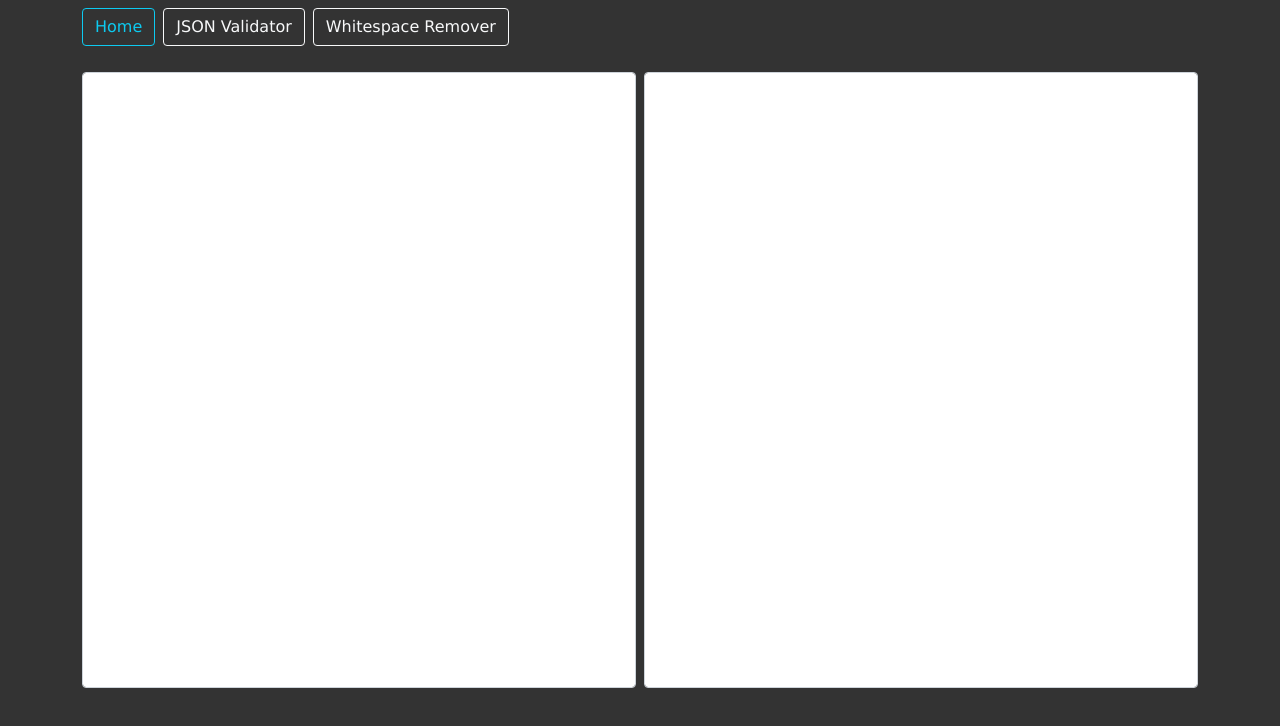
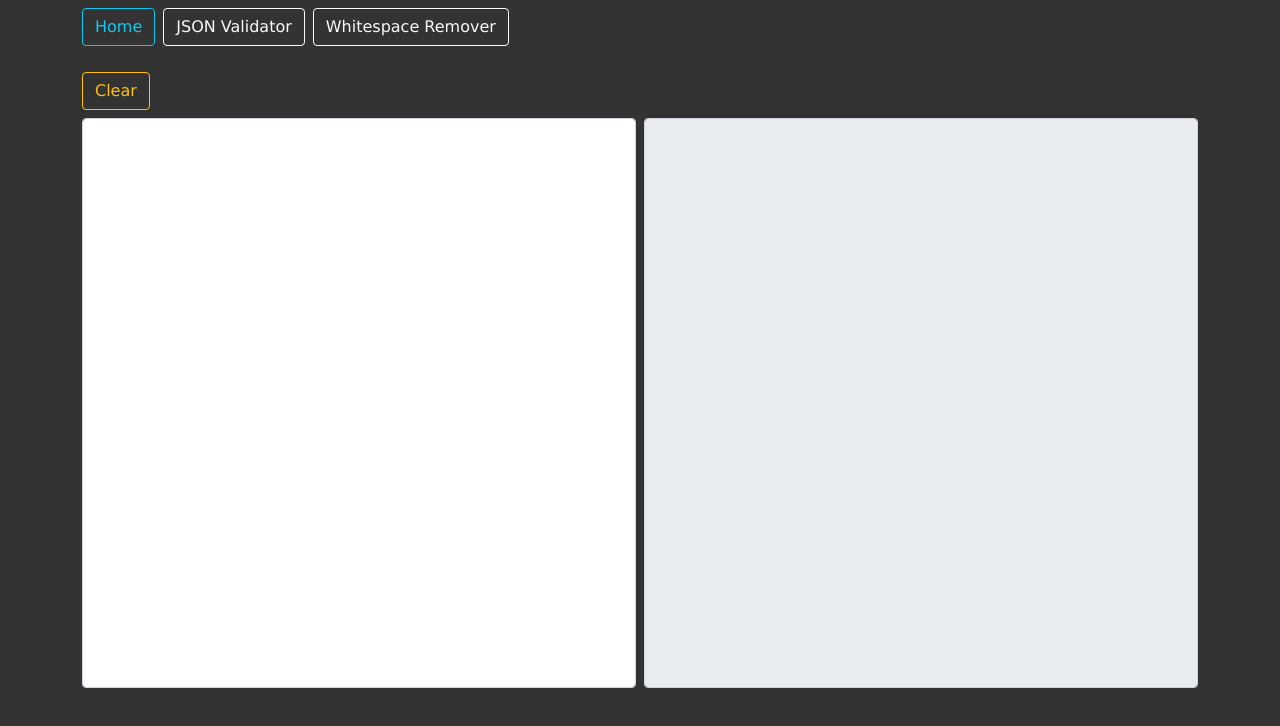
Before and after one commit to cwtwelve/text-formatter, a React (Create React App) app: page /WhitespaceRemover in a window 1280 px wide. Shown: the top 726 px of the page. Built offline with nearby package versions, Linux system fonts and the light colour scheme.

Commit message:
little tweaks

```diff
--- a/src/components/ui/InfoMessage/InfoMessage.tsx
+++ b/src/components/ui/InfoMessage/InfoMessage.tsx
@@ -5,11 +5,13 @@ import './infoMessage.scss';
 interface UIMessageProps {
 	text: string;
 	infoMessageType: InfoMessageType;
+	clickHandler?: () => void;
 }
 
 const UIMessage = ({
 	text,
 	infoMessageType = InfoMessageType.INFO,
+	clickHandler,
 }: UIMessageProps) => {
 	if (!text) {
 		return null;
@@ -17,15 +19,17 @@ const UIMessage = ({
 
 	return (
 		<div
+			key={Date.now()}
+			onClick={clickHandler}
 			className={`message-container ${
 				infoMessageType === InfoMessageType.INFO
-					? 'info-border-color'
+					? 'info-message-container'
 					: infoMessageType === InfoMessageType.SUCCESS
-					? 'success-border-color'
-					: 'error-border-color'
+					? 'success-message-container'
+					: 'failure-message-container'
 			}`}
 		>
-			<div className='message'>{text}</div>
+			<span>{text}</span>
 		</div>
 	);
 };
--- a/src/components/ui/InfoMessage/infoMessage.scss
+++ b/src/components/ui/InfoMessage/infoMessage.scss
@@ -1,20 +1,50 @@
+@import '../../../index.scss';
+
 .message-container {
-	padding: 1px 5px;
-	/* padding: 0.375rem 0.75rem; */
+	cursor: default;
+	padding: 1px 12px;
 	border: 1px solid;
 	border-radius: 0.25rem;
 }
 
-.info-border-color {
-	border-color: white;
+.info-message-container {
+	border-color: $white-color;
 }
 
-.success-border-color {
-	border-color: #28a745;
+.success-message-container {
+	border-color: $teal-color;
+	animation: successColorSwipe 1s;
+	animation-timing-function: linear;
+	animation-direction: alternate;
 }
 
-.error-border-color {
-	border-color: #dc3545;
+.failure-message-container {
+	border-color: $pink-color;
+	animation: failureColorSwipe 1s;
+	animation-timing-function: linear;
+	animation-direction: alternate;
 }
 
-/* .message {} */
+@keyframes successColorSwipe {
+	0% {
+		background-color: transparent;
+	}
+	50% {
+		background-color: $teal-color;
+	}
+	100% {
+		background-color: transparent;
+	}
+}
+
+@keyframes failureColorSwipe {
+	0% {
+		background-color: transparent;
+	}
+	50% {
+		background-color: $pink-color;
+	}
+	100% {
+		background-color: transparent;
+	}
+}
--- a/src/components/views/JSONValidator/JSONValidator.tsx
+++ b/src/components/views/JSONValidator/JSONValidator.tsx
@@ -10,29 +10,27 @@ const JSONValidator = () => {
 	const [validationMessage, setValidationMessage] = useState<string>('');
 
 	useEffect(() => {
-		if (!text) {
-			setValidationMessage('');
-			setValidationSuccess(false);
-		} else {
+		clearValidation();
+		if (text) {
 			const handler = setTimeout(() => {
-				runValidation();
-			}, 500);
+				if (validateJSON(text)) {
+					setValidationMessage('Valid');
+					setValidationSuccess(true);
+				} else {
+					setValidationMessage('Not valid');
+					setValidationSuccess(false);
+				}
+			}, 1000);
 			return () => clearTimeout(handler);
 		}
-	}, [text]); // eslint-disable-line react-hooks/exhaustive-deps
-
-	const runValidation = () => {
-		if (validateJSON(text)) {
-			setValidationMessage('Valid');
-			setValidationSuccess(true);
-		} else {
-			setValidationMessage('Not Valid');
-			setValidationSuccess(false);
-		}
-	};
+	}, [text]);
 
 	const clearText = () => {
 		setText('');
+		clearValidation();
+	};
+
+	const clearValidation = () => {
 		setValidationMessage('');
 		setValidationSuccess(false);
 	};
@@ -50,14 +48,6 @@ const JSONValidator = () => {
 					<div className='d-flex mb-2 align-items-center justify-content-start'>
 						<Button
 							className='mr-2'
-							variant='outline-light'
-							type='submit'
-							onClick={runValidation}
-						>
-							Validate
-						</Button>
-						<Button
-							className='mr-2'
 							variant='outline-warning'
 							type='submit'
 							onClick={clearText}
@@ -72,6 +62,7 @@ const JSONValidator = () => {
 						</div>
 					</div>
 					<FormControl
+						placeholder={`{\n\t"Paste": "here"\n}`}
 						className='h-100'
 						as='textarea'
 						onChange={(e) => setText(e.target.value)}
--- a/src/components/views/WhitespaceRemover/WhitespaceRemover.tsx
+++ b/src/components/views/WhitespaceRemover/WhitespaceRemover.tsx
@@ -1,19 +1,66 @@
 import { useState, useEffect } from 'react';
-import { FormGroup, FormControl, Row } from 'react-bootstrap';
+import { FormGroup, FormControl, Row, Button } from 'react-bootstrap';
 import { removeWhitespace } from '../../../utils';
+import { InfoMessageType } from '../../../models';
+import { InfoMessage } from '../../ui';
 
 const WhitespaceRemover = () => {
-	const [text, setText] = useState('');
-    const [formattedText, setFormattedText] = useState(text);
+	const [text, setText] = useState<string>('');
+	const [formattedText, setFormattedText] = useState<string>(text);
+	const [copiedMessage, setCopiedMessage] = useState<boolean>(false);
+
+	const copyOutputText = () => {
+		setCopiedMessage(false);
+
+		if (text) {
+			setTimeout(() => {
+				navigator.clipboard.writeText(formattedText);
+				setCopiedMessage(true);
+			});
+		}
+	};
 
 	useEffect(() => {
+		setCopiedMessage(false);
 		const formatted = removeWhitespace(text);
 		setFormattedText(formatted);
 	}, [text]);
 
+	const clearText = () => {
+		setText('');
+	};
+
 	return (
 		<Row className='h-100'>
 			<FormGroup className='h-100'>
+				<div className='d-flex flex-column h-100'>
+					<div className='d-flex mb-2 align-items-center justify-content-start'>
+						<Button
+							className='mr-2'
+							variant='outline-warning'
+							type='submit'
+							onClick={clearText}
+						>
+							Clear
+						</Button>
+						<div className='ml-auto'>
+							<InfoMessage
+								clickHandler={copyOutputText}
+								text={
+									copiedMessage
+										? 'Copied to clipboard'
+										: formattedText
+										? 'Click to copy'
+										: ''
+								}
+								infoMessageType={
+									copiedMessage
+										? InfoMessageType.SUCCESS
+										: InfoMessageType.INFO
+								}
+							/>
+						</div>
+					</div>
 					<div className='d-flex flex-row h-100'>
 						<FormControl
 							className='mr-1'
@@ -22,10 +69,14 @@ const WhitespaceRemover = () => {
 							value={text}
 						/>
 						<FormControl
+							style={{ cursor: 'copy' }}
 							className='ml-1'
 							as='textarea'
+							readOnly
+							onClick={copyOutputText}
 							value={formattedText}
 						/>
+					</div>
 				</div>
 			</FormGroup>
 		</Row>
--- a/src/index.scss
+++ b/src/index.scss
@@ -1,3 +1,19 @@
+$white-color: #ffffff;
+$black-color: #000000;
+$blue-color: #0d6efd;
+$indigo-color: #6610f2;
+$purple-color: #6f42c1;
+$pink-color: #d63384;
+$red-color: #dc3545;
+$orange-color: #fd7e14;
+$yellow-color: #ffc107;
+$green-color: #198754;
+$teal-color: #20c997;
+$cyan-color: #0dcaf0;
+$white-color: #fff;
+$gray-color: #6c757d;
+$dark-gray-color: #343a40;
+
 body,
 html {
 	font-family: 'Verdana', sans-serif;
@@ -8,6 +24,9 @@ html {
 textarea {
 	font-family: 'Courier New', monospace;
 	resize: none;
+	-moz-tab-size: 4;
+	-o-tab-size: 4;
+	tab-size: 4;
 }
 
 .ml-auto {
```
Lines whose indentation alone changed are shown as unchanged.
